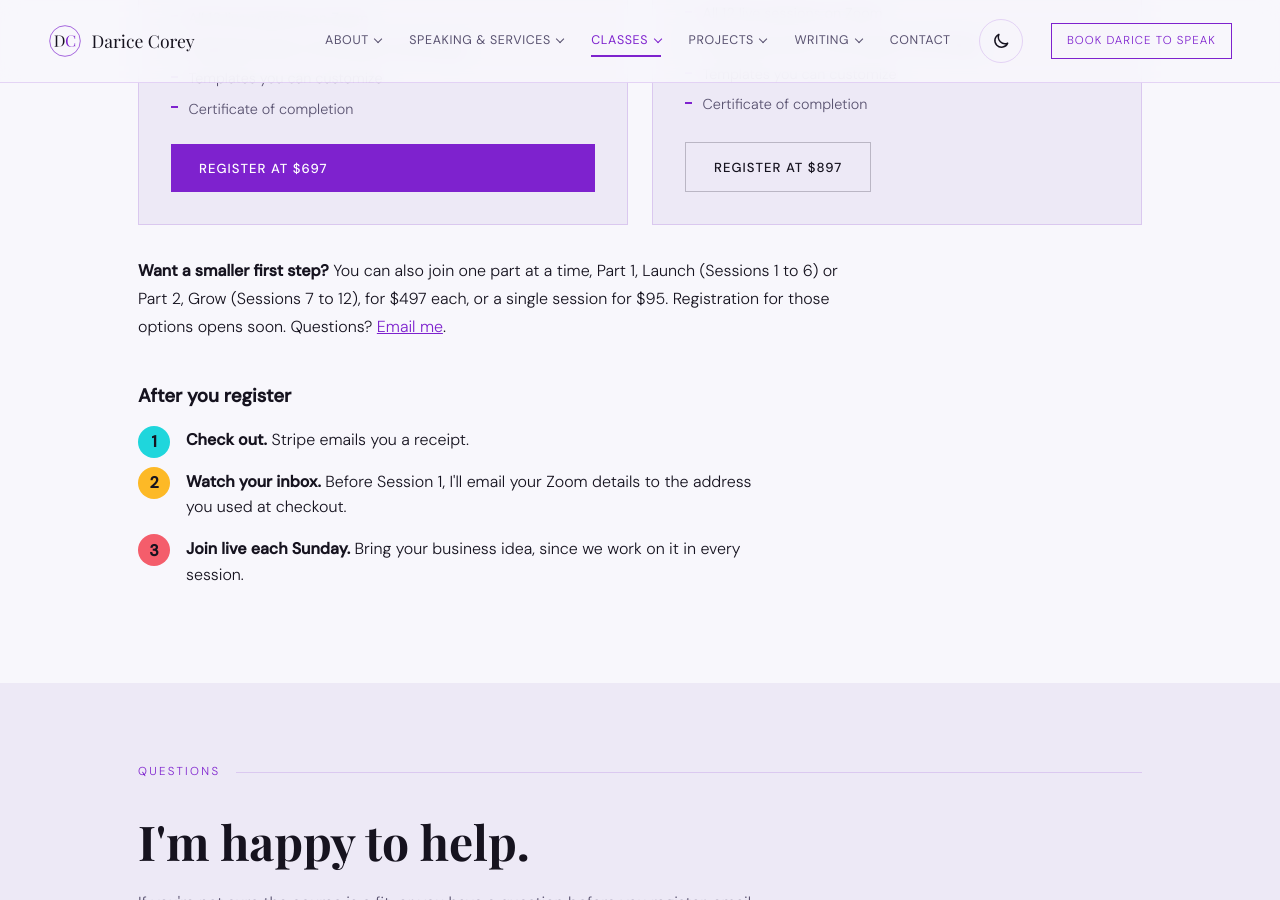
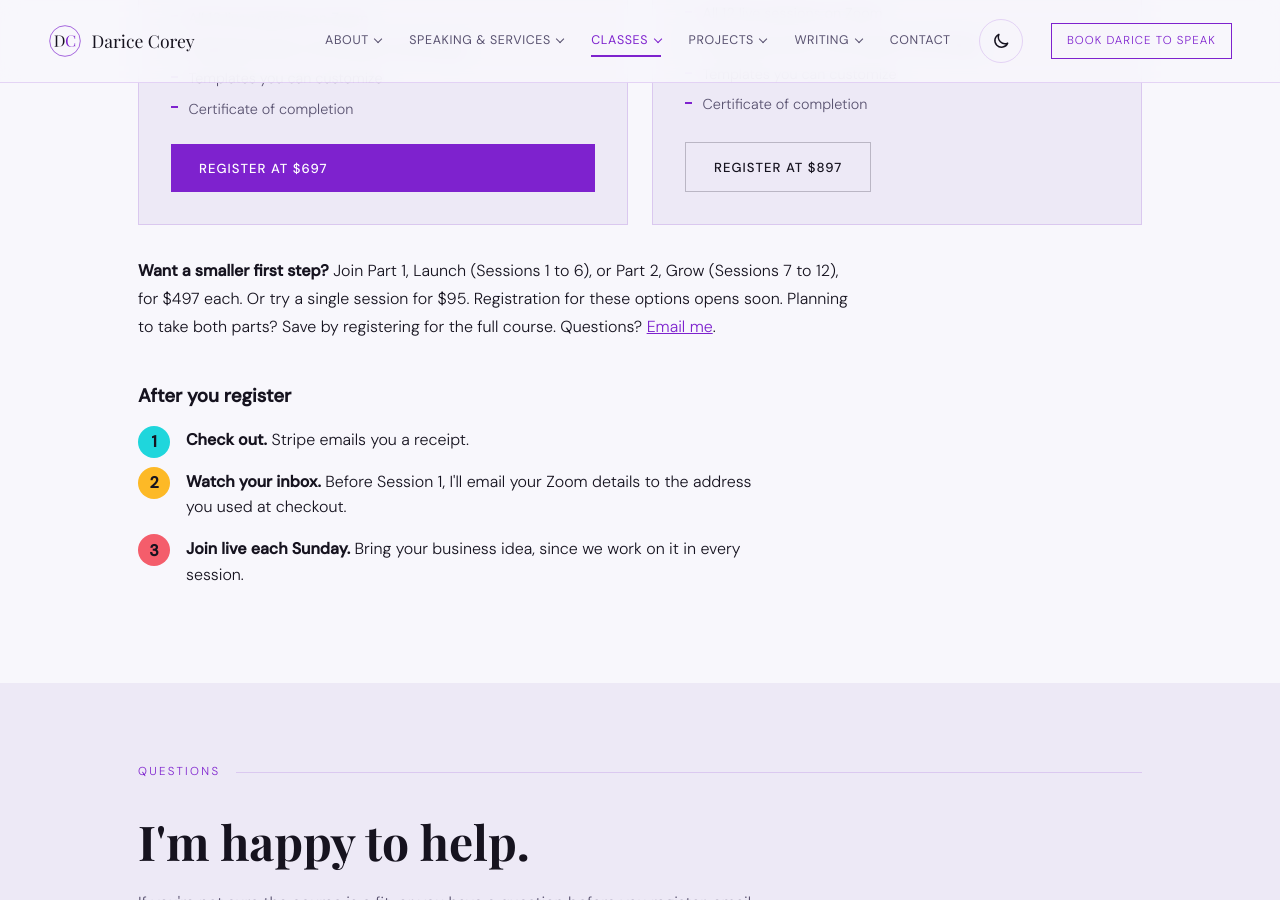
Before and after one commit to dcoreyrasm/dcoreyrasm.github.io, a Jekyll site: the page built from start-your-business.html, in a window 1280 px wide and 900 px high, scrolled down 5425 px. Built offline with Jekyll 4.4.1, drawn with Linux system fonts in a browser that asks for light colours; some web fonts are replaced.

Commit message:
Clarify part and single-session pricing note and point both-part buyers to the full course
Co-Authored-By: Claude Opus 5.5 <noreply@anthropic.com>
Claude-Session: https://claude.ai/code/session_01CVTrh3xqG5RQK5WN8V6MV3

```diff
--- a/start-your-business.html
+++ b/start-your-business.html
@@ -244,7 +244,7 @@
             <a href="https://buy.stripe.com/6oU3cw3kX0un11Uddr6J20a" class="btn-ghost" target="_blank" rel="noopener">Register at $897</a>
           </div>
         </div>
-        <p style="line-height:1.75;max-width:720px;margin-top:2rem;"><strong>Want a smaller first step?</strong> You can also join one part at a time, Part 1, Launch (Sessions 1 to 6) or Part 2, Grow (Sessions 7 to 12), for $497 each, or a single session for $95. Registration for those options opens soon. Questions? <a href="mailto:info@daricecorey.com?subject=Start%20Your%20Business%20course%20question" style="color:var(--coral);">Email me</a>.</p>
+        <p style="line-height:1.75;max-width:720px;margin-top:2rem;"><strong>Want a smaller first step?</strong> Join Part 1, Launch (Sessions 1 to 6), or Part 2, Grow (Sessions 7 to 12), for $497 each. Or try a single session for $95. Registration for these options opens soon. Planning to take both parts? Save by registering for the full course. Questions? <a href="mailto:info@daricecorey.com?subject=Start%20Your%20Business%20course%20question" style="color:var(--coral);">Email me</a>.</p>
         <h3 id="how-heading" style="margin-top:2.5rem;">After you register</h3>
         <ol class="steps-list">
           <li><strong>Check out.</strong> Stripe emails you a receipt.</li>
```
